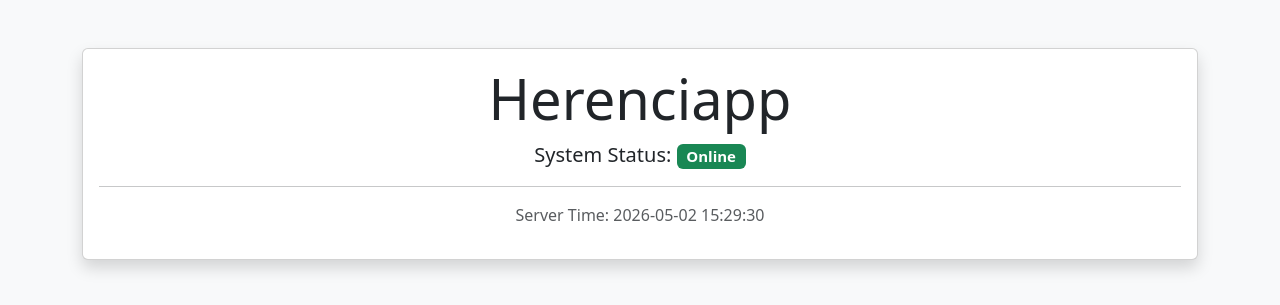
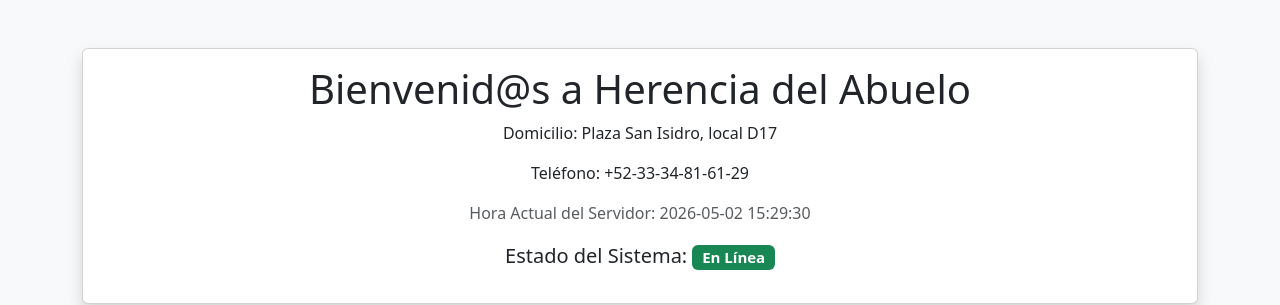
Before and after one commit to ingega/herenciapp, a FastAPI app: page / in a window 1280 px wide. Shown: the top 305 px of the page. Run offline with FastAPI, Linux system fonts and the light colour scheme.

Commit message:
feat: Add restaurant logo configuration and update index page with Spanish localization
Co-authored-by: Copilot <copilot@github.com>

```diff
--- a/src/config.py
+++ b/src/config.py
@@ -7,6 +7,10 @@ class Settings(BaseSettings):
     RESTAURANT_ADDRESS: str = "Plaza San Isidro, local D17"
     RESTAURANT_PHONE: str = "+52-33-34-81-61-29"
 
+    # media configuration
+    RESTAURANT_LOGO_NAME: str = "main_logo.png"  # Default name
+    SHOW_LOGO: bool = True
+
     # Environment config
     DEBUG: bool = True
 
--- a/src/main.py
+++ b/src/main.py
@@ -1,21 +1,23 @@
 from fastapi import FastAPI, Request
 from fastapi.responses import HTMLResponse
-from fastapi.staticfiles import StaticFiles
 from fastapi.templating import Jinja2Templates
+from fastapi.staticfiles import StaticFiles  # <--- New Import
 from datetime import datetime
+from src.config import settings
 
-app = FastAPI(title="Herenciapp - Management System")
+app = FastAPI(title=settings.APP_NAME)
 
-# Setup for Static files (CSS, JS, Images)
+# Mount Static Files
+# This tells FastAPI: "Any request starting with /static should look in src/static"
 app.mount("/static", StaticFiles(directory="src/static"), name="static")
 
-# Setup for Templates
 templates = Jinja2Templates(directory="src/templates")
+templates.env.globals.update(config=settings)
 
 @app.get("/", response_class=HTMLResponse)
 async def read_root(request: Request):
     return templates.TemplateResponse(
-        request=request,  # Pass request as a named argument
+        request=request,
         name="index.html",
         context={"current_time": datetime.now().strftime("%Y-%m-%d %H:%M:%S")}
     )
--- a/src/templates/index.html
+++ b/src/templates/index.html
@@ -4,18 +4,28 @@
     <meta charset="UTF-8">
     <meta name="viewport" content="width=device-width, initial-scale=1.0">
     <link href="https://cdn.jsdelivr.net/npm/bootstrap@5.3.0/dist/css/bootstrap.min.css" rel="stylesheet">
-    <title>Herenciapp</title>
+    <title>{{ config.APP_NAME }}</title>
 </head>
 <body class="bg-light">
     <div class="container mt-5">
         <div class="card shadow">
             <div class="card-body text-center">
-                <h1 class="display-4">Herenciapp</h1>
-                <p class="lead">System Status: <span class="badge bg-success">Online</span></p>
-                <hr>
-                <p class="text-muted">Server Time: {{ current_time }}</p>
+                <h1>Bienvenid@s a {{ config.RESTAURANT_NAME }}</h1>
+                <p>Domicilio: {{ config.RESTAURANT_ADDRESS }}</p>
+                <p>Teléfono: {{ config.RESTAURANT_PHONE }}</p>
+                <p class="text-muted">Hora Actual del Servidor: {{ current_time }}</p>
+                <p class="lead">Estado del Sistema: <span class="badge bg-success">En Línea</span></p>
             </div>
         </div>
     </div>
+    // Optional: Show restaurant logo if configured
+    {% if config.SHOW_LOGO %}
+        <div class="mb-4">
+            <img src="{{ url_for('static', path='images/' + config.RESTAURANT_LOGO_NAME) }}"
+            alt="{{ config.RESTAURANT_NAME }} Logo"
+            class="img-fluid"
+            style="max-height: 150px;">
+        </div>
+    {% endif %}
 </body>
 </html>
```
Also changed, not shown: CHANGELOG.md, 1 other file.
